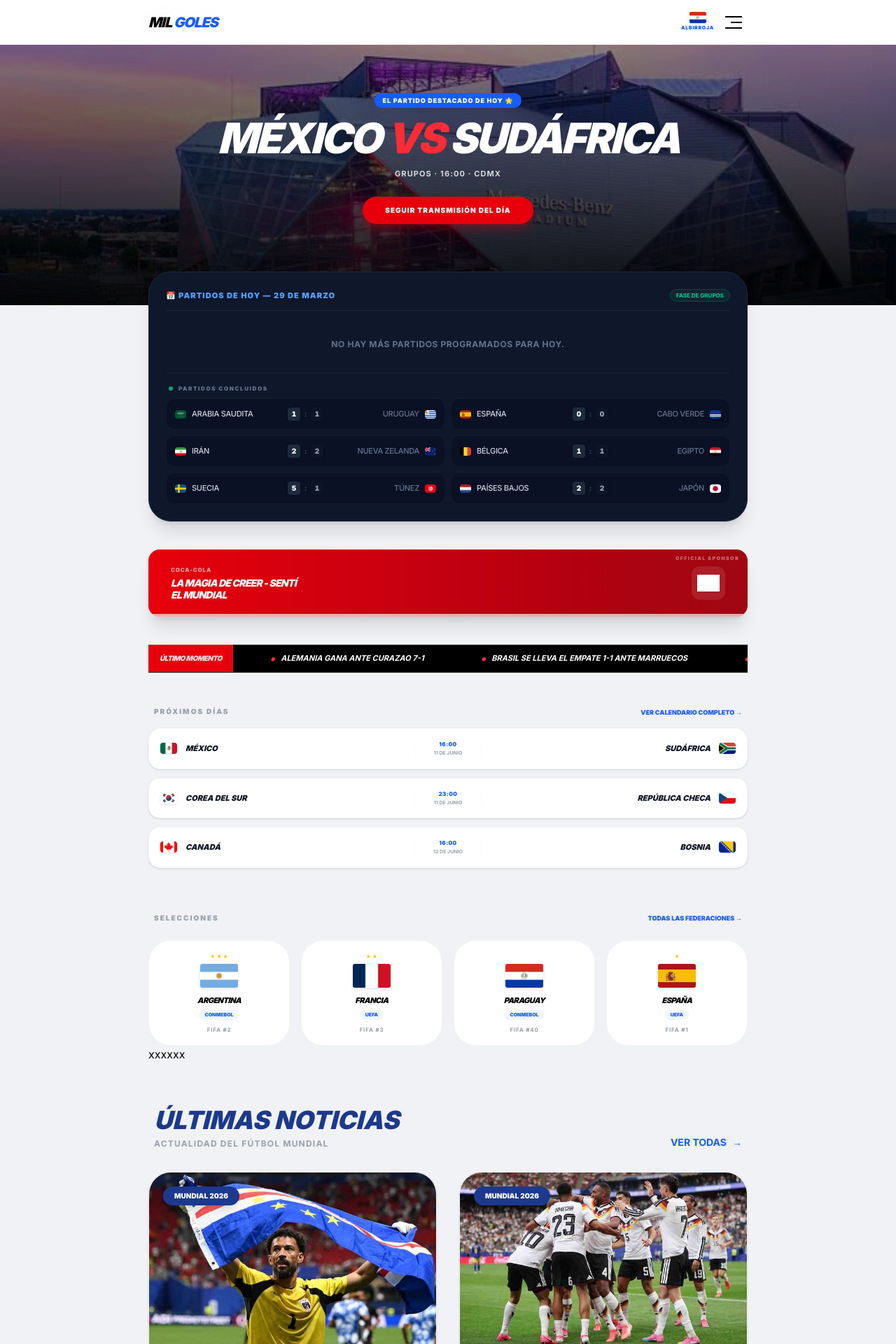
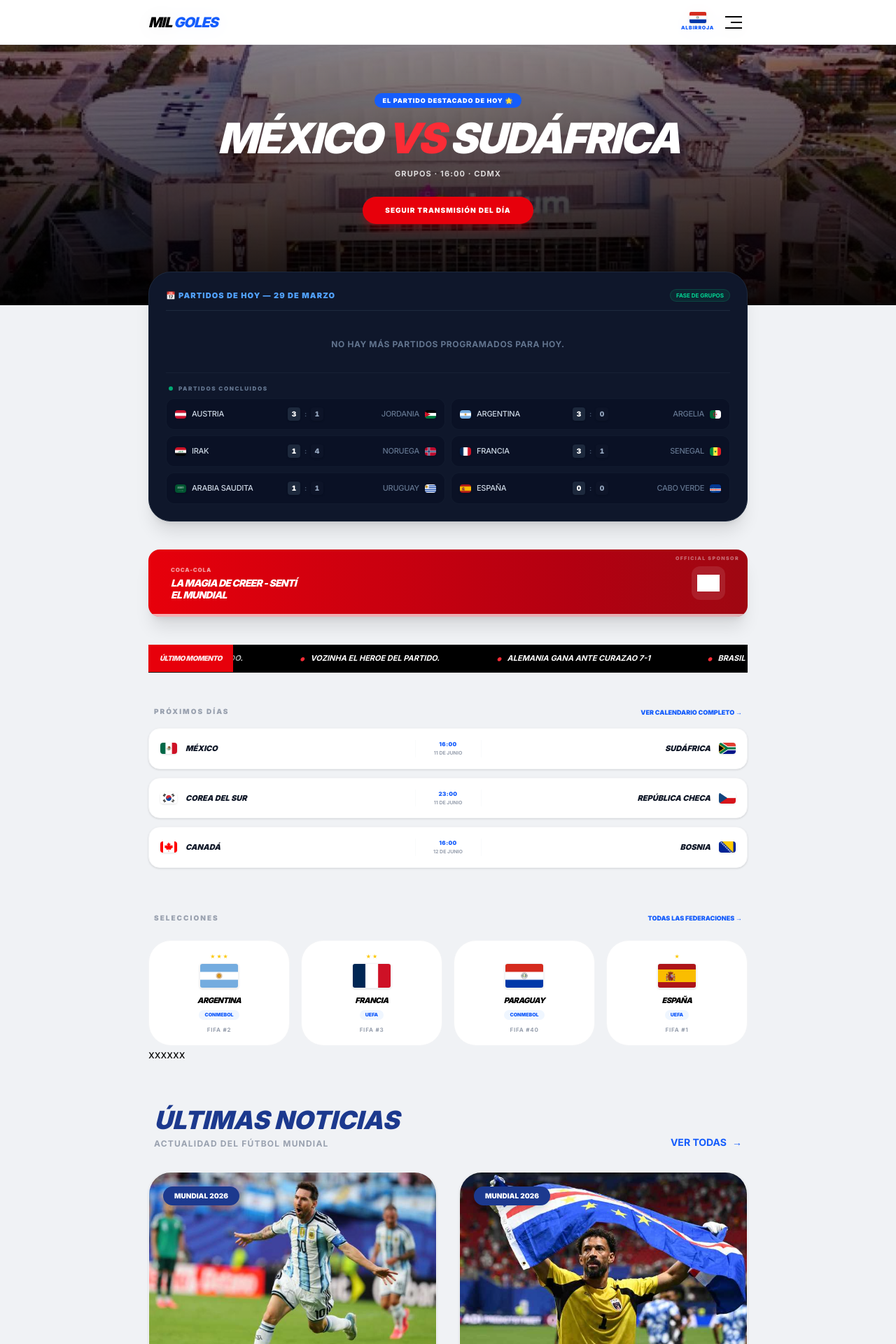
Before and after one commit to bablotle/Mundial26, a Next.js app: page / in a window 1280 px wide. Shown: the top 1920 px of the page at 70% size. Built offline with nearby package versions, Linux system fonts and the light colour scheme; grey boxes are pictures that could not be loaded.

Commit message:
Jornada 5, Goles de Messi

```diff
--- a/src/app/page.tsx
+++ b/src/app/page.tsx
@@ -63,7 +63,7 @@ export default function Home() {
 
          {/* --- SECCIÓN HERO (DINÁMICA BASADA EN EL PARTIDO DESTACADO) --- */}
          <section className="relative h-[420px] w-full overflow-hidden">
-            <img src="/images/sedes/atlanta.jpg" className="w-full h-full object-cover brightness-[0.6]" alt="Stadium" />
+            <img src="/images/sedes/houston.jpg" className="w-full h-full object-cover brightness-[0.6]" alt="Stadium" />
             <div className="absolute inset-0 bg-gradient-to-t from-black/90 via-black/40 to-transparent flex flex-col items-center justify-center text-center px-5">
                <span className="bg-blue-600 text-white text-[9px] font-black px-3 py-1 rounded-full mb-4 tracking-widest uppercase">
                   EL PARTIDO DESTACADO DE HOY 🌟
--- a/src/data/noticias.ts
+++ b/src/data/noticias.ts
@@ -16,6 +16,27 @@ export interface Noticia {
 
 export const todasLasNoticias: Noticia[] = [
       {
+                id: "jornada-6",
+                categoria: "MUNDIAL 2026",
+                titulo: "Messi anota los 3 goles del partido.  ",
+                resumen: "Francia se lleva la victoria ante Senegal 3-1.",
+                contenidoLargo: `Triplete Messi. Los partidos disputados el martes 16 de junio en la Fase de Grupos de la Copa Mundial de la FIFA 2026 son los siguientes:
+                Grupo I
+                Francia 3 - 1 Senegal:
+                Kylian Mbappé anotó un doblete histórico y Bradley Barcola selló la victoria para los subcampeones del mundo. Ibrahim Mbaye descontó para el conjunto africano.
+                Noruega 4 - 1 Irak:
+                Erling Haaland debutó en los mundiales marcando dos goles. Completaron la goleada noruega Leo Østigård y un autogol de Aymen Hussein (quien previamente había anotado el empate transitorio de su país).
+                Grupo J
+                Argentina 3 - 0 Argelia:
+                La vigente campeona del mundo goleó con un espectacular triplete de Lionel Messi. Con este hat-trick, el astro argentino alcanzó al alemán Miroslav Klose como el máximo goleador de la historia de los Mundiales con 16 tantos.
+                Austria 3 - 1 Jordania:
+                Los goles austriacos llegaron por obra de Romano Schmid, un autogol de Yazan Al-Arab y un penal ejecutado por Marko Arnautović en tiempo de descuento. Ali Olwan hizo historia al anotar el primer gol de Jordania en una Copa del Mundo`,
+                imagen: "/images/noticias/noticia-12.jpg",
+                fecha: "2026-06-16",
+                autor: "Redacción Mil Goles",
+                tags: ["España", "Uruguay", "Mundial", "FIFA"]
+        },
+        {
                 id: "jornada-5",
                 categoria: "MUNDIAL 2026",
                 titulo: "Vozinha el heroe del partido.  ",
@@ -31,7 +52,7 @@ export const todasLasNoticias: Noticia[] = [
                 autor: "Redacción Mil Goles",
                 tags: ["España", "Uruguay", "Mundial", "FIFA"]
         },
-         {
+        {
                 id: "jornada-4",
                 categoria: "MUNDIAL 2026",
                 titulo: "Alemania gana ante Curazao 7-1",
--- a/src/data/partidos.ts
+++ b/src/data/partidos.ts
@@ -669,7 +669,9 @@ export const todosLosPartidos: Partido[] = [
               hora: "16:00",
               sede: "New Jersey",
               grupo: "I",
-              fase: "Grupos"
+              fase: "Grupos",
+              golesLocal: 3,
+              golesVisitante: 1
        },
        {
               id: "I2",
@@ -681,7 +683,9 @@ export const todosLosPartidos: Partido[] = [
               hora: "19:00",
               sede: "Boston",
               grupo: "J",
-              fase: "Grupos"
+              fase: "Grupos",
+              golesLocal: 1,
+              golesVisitante: 4
        },
        {
               id: "I3",
@@ -744,7 +748,9 @@ export const todosLosPartidos: Partido[] = [
               hora: "22:00",
               sede: "Kansas City",
               grupo: "J",
-              fase: "Grupos"
+              fase: "Grupos",
+              golesLocal: 3,
+              golesVisitante: 0
        },
        {
               id: "J2",
@@ -756,7 +762,9 @@ export const todosLosPartidos: Partido[] = [
               hora: "01:00",
               sede: "San Francisco",
               grupo: "J",
-              fase: "Grupos"
+              fase: "Grupos",
+              golesLocal: 3,
+              golesVisitante: 1
        },
        {
               id: "J3",
```
Also changed, not shown: public/images/noticias/noticia-12.jpg (added).
